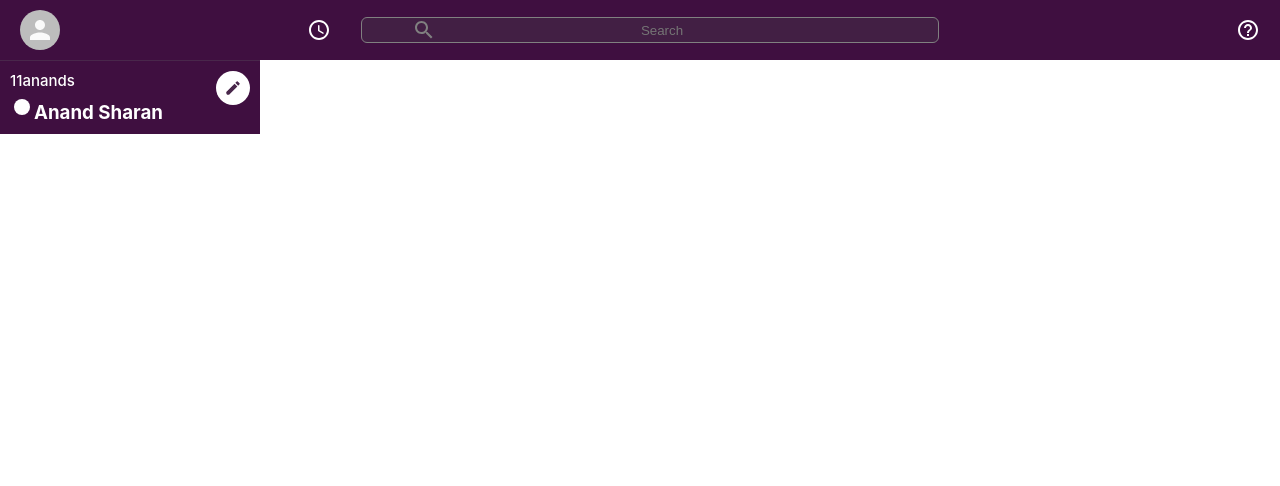
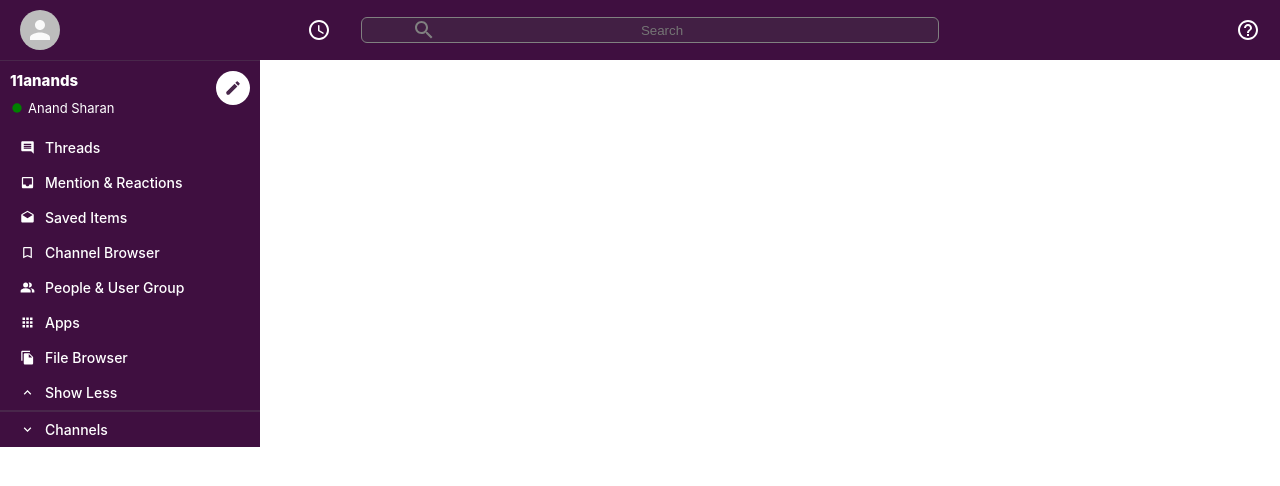
Before and after one commit to 11anands/slack-clone, a React (Create React App) app: page / in a window 1280 px wide. Shown: the top 486 px of the page. Built offline with nearby package versions, Linux system fonts and the light colour scheme.

Commit message:
Sidebar component Added

```diff
--- a/src/components/Sidebar.component.css
+++ b/src/components/Sidebar.component.css
@@ -1,11 +1,16 @@
-.sidebar{
+.sidebar {
     color: white;
     background-color: var(--slack-color);
     border-top: 1px solid #49274b;
     max-width: 260px;
 }
 
-.sidebar__header{
+.sidebar > hr{
+    margin-top: 10px 0;
+    border: 1px solid #49274b;
+}
+
+.sidebar__header {
     display: flex;
     border-bottom: 1px #49274b;
     padding-bottom: 10px;
@@ -20,12 +25,27 @@
     border-radius: 99px;
 }
 
-.sidebar__info{
+.sidebar__info {
     flex: 1;
 }
 
-.sidebar__info > h2{
+.sidebar__info > h2 {
     font-size: 15px;
-    font-weight: 500;
+    font-weight: 800;
     margin-bottom: 5px;
 }
+
+.sidebar__info > h3 {
+    display: flex;
+    align-items: center;
+    font-size: 13px;
+    font-weight: 400;
+}
+
+.sidebar__info > h3 > .MuiSvgIcon-root {
+    font-size: 14px;
+    margin-top: 6px;
+    margin-right: 4px;
+    margin-bottom: 5px;
+    color: green;
+}
--- a/src/components/Sidebar.component.jsx
+++ b/src/components/Sidebar.component.jsx
@@ -1,7 +1,17 @@
 import React from 'react';
 import './Sidebar.component.css';
+import SidebarOption  from './SidebarOption.component';
 import FiberManualRecordIcon from '@material-ui/icons/FiberManualRecord';
 import CreateIcon from '@material-ui/icons/Create';
+import InsertCommentIcon from '@material-ui/icons/InsertComment';
+import InboxIcon from '@material-ui/icons/Inbox';
+import DraftIcon from '@material-ui/icons/Drafts';
+import BookmarkBorderIcon from '@material-ui/icons/BookmarkBorder';
+import PeopleAltIcon from '@material-ui/icons/PeopleAlt';
+import AppsIcon from '@material-ui/icons/Apps';
+import FileCopyIcon from '@material-ui/icons/FileCopy';
+import ExpandLessIcon from '@material-ui/icons/ExpandLess';
+import ExpandMoreIcon from '@material-ui/icons/ExpandMore';
 
 function Sidebar() {
     return (
@@ -16,6 +26,16 @@ function Sidebar() {
                 </div>
                 <CreateIcon />
             </div>
+            <SidebarOption Icon={InsertCommentIcon} title={"Threads"}/>
+            <SidebarOption Icon={InboxIcon} title={"Mention & Reactions"}/>
+            <SidebarOption Icon={DraftIcon} title={"Saved Items"}/>
+            <SidebarOption Icon={BookmarkBorderIcon} title={"Channel Browser"}/>
+            <SidebarOption Icon={PeopleAltIcon} title={"People & User Group"}/>
+            <SidebarOption Icon={AppsIcon} title={"Apps"}/>
+            <SidebarOption Icon={FileCopyIcon} title={"File Browser"}/>
+            <SidebarOption Icon={ExpandLessIcon} title={"Show Less"}/>
+            <hr/>
+            <SidebarOption Icon={ExpandMoreIcon} title={"Channels"}/>
         </div>
     )
 }
--- /dev/null
+++ b/src/components/SidebarOption.component.css
@@ -0,0 +1,29 @@
+.sidebaroption{
+    display: flex;
+    font-size: 12px;
+    align-items: center;
+    padding-left: 10px;
+    cursor: pointer;
+}
+
+.sidebaroption:hover{
+    background-color: #340e36;
+    opacity: 0.9;
+}
+
+.sidebaroption__icon{
+    padding: 10px;
+    font-size: 15px !important;
+}
+
+.sidebaroption__channel{
+    padding: 10px 0;
+}
+
+.sidebaroption__hash{
+    padding:10px;
+}
+
+.sidebaroption > h3{
+    font-weight: 500;
+}
--- /dev/null
+++ b/src/components/SidebarOption.component.jsx
@@ -0,0 +1,13 @@
+import React from 'react';
+import './SidebarOption.component.css';
+
+function SidebarOption({Icon, title}) {
+    return (
+        <div className="sidebaroption">
+            {Icon && <Icon className="sidebaroption__icon"/>}
+            {Icon ? (<h3>{title}</h3>):(<h3 className="sidebaroption__channel"><span className="sidebaroption__hash">#</span>{title}</h3>)}
+        </div>
+    );
+};
+
+export default SidebarOption;
```
Also changed, not shown: 1 other file (tests, documents, lock files or other folders).
